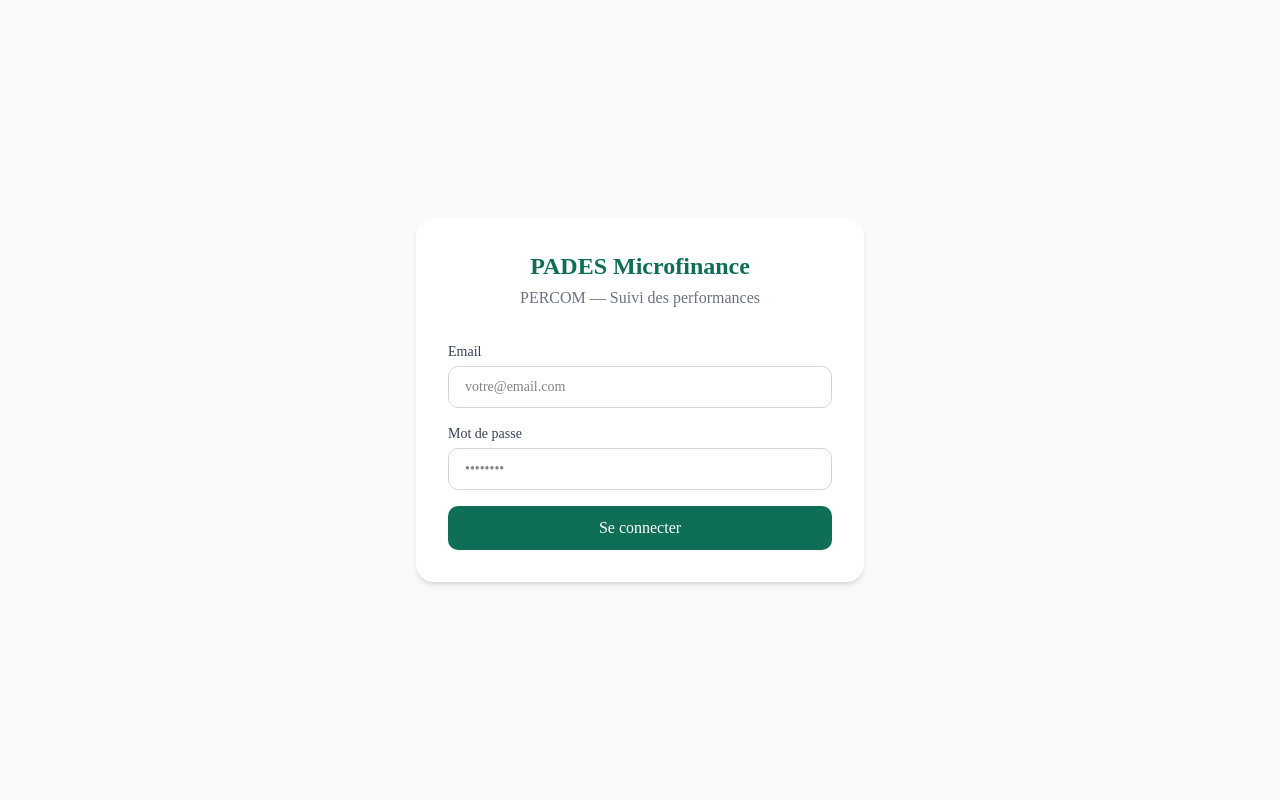
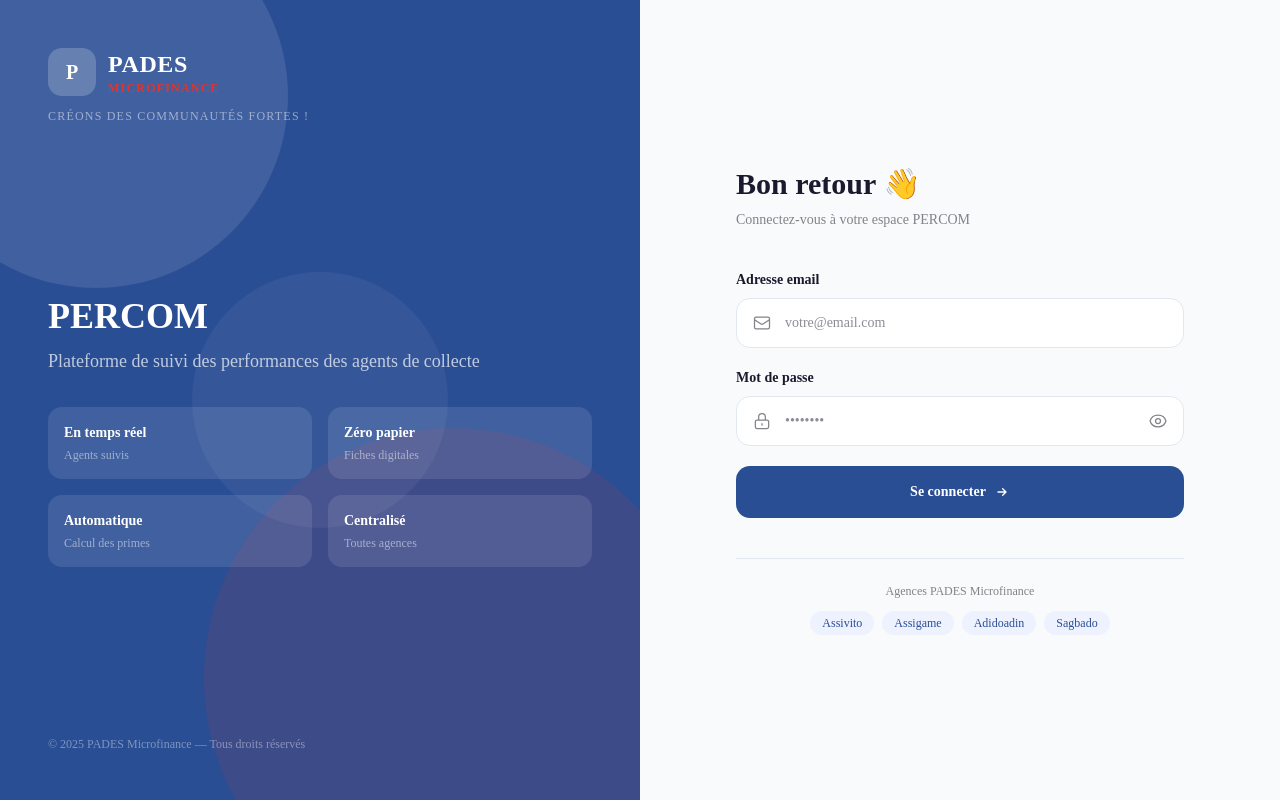
Before and after one commit to Magloire0758/PERCOM, a Next.js app: page /login in a window 1280 px wide. Built offline with nearby package versions, Linux system fonts and the light colour scheme; no server answers.

Commit message:
feat: page de connexion aux couleurs PADES

```diff
--- a/app/login/page.tsx
+++ b/app/login/page.tsx
@@ -10,6 +10,7 @@ export default function LoginPage() {
   const [password, setPassword] = useState('')
   const [loading, setLoading] = useState(false)
   const [error, setError] = useState('')
+  const [showPassword, setShowPassword] = useState(false)
 
   async function handleLogin(e: React.FormEvent) {
     e.preventDefault()
@@ -27,17 +28,12 @@ export default function LoginPage() {
       return
     }
 
-    // Récupérer le rôle de l'agent connecté
-    const { data: agent, error: agentError } = await supabase
+    const { data: agent } = await supabase
       .from('agents')
       .select('role')
       .eq('user_id', data.user.id)
       .single()
 
-  console.log('Agent trouvé:', agent)
-  console.log('Erreur:', agentError)
-
-    // Rediriger selon le rôle
     if (agent?.role === 'dg') router.push('/dashboard/dg')
     else if (agent?.role === 'responsable') router.push('/dashboard/responsable')
     else if (agent?.role === 'chef') router.push('/dashboard/chef')
@@ -45,58 +41,263 @@ export default function LoginPage() {
   }
 
   return (
-    <div className="min-h-screen flex items-center justify-center bg-gray-50">
-      <div className="bg-white p-8 rounded-2xl shadow-md w-full max-w-md">
+    <div className="min-h-screen flex" style={{ fontFamily: 'var(--font-open-sans)' }}>
 
-        {/* Logo / Titre */}
-        <div className="text-center mb-8">
-          <h1 className="text-2xl font-bold text-[#0F6E56]">PADES Microfinance</h1>
-          <p className="text-gray-500 mt-1">PERCOM — Suivi des performances</p>
+      {/* ── Panneau gauche — Branding ── */}
+      <div
+        className="hidden lg:flex lg:w-1/2 flex-col justify-between p-12 relative overflow-hidden"
+        style={{ backgroundColor: '#2A4E94' }}
+      >
+        {/* Cercles décoratifs */}
+        <div
+          className="absolute -top-24 -left-24 w-96 h-96 rounded-full opacity-10"
+          style={{ backgroundColor: '#FFFFFF' }}
+        />
+        <div
+          className="absolute -bottom-32 -right-16 w-[500px] h-[500px] rounded-full opacity-10"
+          style={{ backgroundColor: '#E4322C' }}
+        />
+        <div
+          className="absolute top-1/2 left-1/2 -translate-x-1/2 -translate-y-1/2 w-64 h-64 rounded-full opacity-5"
+          style={{ backgroundColor: '#FFFFFF' }}
+        />
+
+        {/* Logo */}
+        <div className="relative z-10">
+          <div className="flex items-center gap-3">
+            <div
+              className="w-12 h-12 rounded-xl flex items-center justify-center text-white font-bold text-xl"
+              style={{ backgroundColor: 'rgba(255,255,255,0.2)' }}
+            >
+              P
+            </div>
+            <div>
+              <div className="text-white font-bold text-2xl tracking-wide">PADES</div>
+              <div className="text-xs tracking-widest" style={{ color: '#E4322C', fontWeight: 600 }}>
+                MICROFINANCE
+              </div>
+            </div>
+          </div>
+          <div className="mt-3 text-xs tracking-widest" style={{ color: 'rgba(255,255,255,0.5)' }}>
+            CRÉONS DES COMMUNAUTÉS FORTES !
+          </div>
+        </div>
+
+        {/* Contenu central */}
+        <div className="relative z-10 space-y-8">
+          <div>
+            <h1 className="text-4xl font-bold text-white leading-tight">
+              PERCOM
+            </h1>
+            <p className="text-lg mt-2" style={{ color: 'rgba(255,255,255,0.7)' }}>
+              Plateforme de suivi des performances des agents de collecte
+            </p>
+          </div>
+
+          {/* Stats */}
+          <div className="grid grid-cols-2 gap-4">
+            {[
+              { label: 'Agents suivis', value: 'En temps réel' },
+              { label: 'Fiches digitales', value: 'Zéro papier' },
+              { label: 'Calcul des primes', value: 'Automatique' },
+              { label: 'Toutes agences', value: 'Centralisé' },
+            ].map((item) => (
+              <div
+                key={item.label}
+                className="rounded-xl p-4"
+                style={{ backgroundColor: 'rgba(255,255,255,0.1)' }}
+              >
+                <div className="text-white font-semibold text-sm">{item.value}</div>
+                <div className="text-xs mt-1" style={{ color: 'rgba(255,255,255,0.5)' }}>
+                  {item.label}
+                </div>
+              </div>
+            ))}
+          </div>
+        </div>
+
+        {/* Footer gauche */}
+        <div className="relative z-10">
+          <p className="text-xs" style={{ color: 'rgba(255,255,255,0.4)' }}>
+            © 2025 PADES Microfinance — Tous droits réservés
+          </p>
+        </div>
+      </div>
+
+      {/* ── Panneau droit — Formulaire ── */}
+      <div className="w-full lg:w-1/2 flex items-center justify-center p-6 bg-gray-50">
+        <div className="w-full max-w-md">
+
+          {/* Logo mobile */}
+          <div className="lg:hidden flex items-center gap-3 mb-10">
+            <div
+              className="w-10 h-10 rounded-xl flex items-center justify-center text-white font-bold"
+              style={{ backgroundColor: '#2A4E94' }}
+            >
+              P
+            </div>
+            <div>
+              <div className="font-bold text-xl" style={{ color: '#2A4E94' }}>PADES</div>
+              <div className="text-xs font-semibold" style={{ color: '#E4322C' }}>
+                MICROFINANCE
+              </div>
+            </div>
+          </div>
+
+          {/* Header formulaire */}
+          <div className="mb-10">
+            <h2 className="text-3xl font-bold" style={{ color: '#1a1a2e' }}>
+              Bon retour 👋
+            </h2>
+            <p className="mt-2 text-sm" style={{ color: '#818387' }}>
+              Connectez-vous à votre espace PERCOM
+            </p>
           </div>
 
           {/* Formulaire */}
-        <form onSubmit={handleLogin} className="space-y-4">
+          <form onSubmit={handleLogin} className="space-y-5">
+
+            {/* Email */}
             <div>
-            <label className="block text-sm font-medium text-gray-700 mb-1">
-              Email
+              <label
+                className="block text-sm font-semibold mb-2"
+                style={{ color: '#1a1a2e' }}
+              >
+                Adresse email
               </label>
+              <div className="relative">
+                <div className="absolute inset-y-0 left-0 pl-4 flex items-center pointer-events-none">
+                  <svg className="w-5 h-5" style={{ color: '#818387' }} fill="none" stroke="currentColor" viewBox="0 0 24 24">
+                    <path strokeLinecap="round" strokeLinejoin="round" strokeWidth={1.5} d="M3 8l7.89 5.26a2 2 0 002.22 0L21 8M5 19h14a2 2 0 002-2V7a2 2 0 00-2-2H5a2 2 0 00-2 2v10a2 2 0 002 2z" />
+                  </svg>
+                </div>
                 <input
                   type="email"
                   value={email}
                   onChange={(e) => setEmail(e.target.value)}
-              className="w-full border border-gray-300 rounded-lg px-4 py-2.5 text-sm focus:outline-none focus:ring-2 focus:ring-[#0F6E56]"
+                  className="w-full pl-12 pr-4 py-3.5 rounded-xl border bg-white text-sm transition-all outline-none"
+                  style={{
+                    borderColor: '#e2e8f0',
+                    color: '#1a1a2e',
+                  }}
+                  onFocus={(e) => e.target.style.borderColor = '#2A4E94'}
+                  onBlur={(e) => e.target.style.borderColor = '#e2e8f0'}
                   placeholder="votre@email.com"
                   required
                 />
               </div>
+            </div>
 
+            {/* Mot de passe */}
             <div>
-            <label className="block text-sm font-medium text-gray-700 mb-1">
+              <label
+                className="block text-sm font-semibold mb-2"
+                style={{ color: '#1a1a2e' }}
+              >
                 Mot de passe
               </label>
+              <div className="relative">
+                <div className="absolute inset-y-0 left-0 pl-4 flex items-center pointer-events-none">
+                  <svg className="w-5 h-5" style={{ color: '#818387' }} fill="none" stroke="currentColor" viewBox="0 0 24 24">
+                    <path strokeLinecap="round" strokeLinejoin="round" strokeWidth={1.5} d="M12 15v2m-6 4h12a2 2 0 002-2v-6a2 2 0 00-2-2H6a2 2 0 00-2 2v6a2 2 0 002 2zm10-10V7a4 4 0 00-8 0v4h8z" />
+                  </svg>
+                </div>
                 <input
-              type="password"
+                  type={showPassword ? 'text' : 'password'}
                   value={password}
                   onChange={(e) => setPassword(e.target.value)}
-              className="w-full border border-gray-300 rounded-lg px-4 py-2.5 text-sm focus:outline-none focus:ring-2 focus:ring-[#0F6E56]"
+                  className="w-full pl-12 pr-12 py-3.5 rounded-xl border bg-white text-sm transition-all outline-none"
+                  style={{
+                    borderColor: '#e2e8f0',
+                    color: '#1a1a2e',
+                  }}
+                  onFocus={(e) => e.target.style.borderColor = '#2A4E94'}
+                  onBlur={(e) => e.target.style.borderColor = '#e2e8f0'}
                   placeholder="••••••••"
                   required
                 />
+                <button
+                  type="button"
+                  onClick={() => setShowPassword(!showPassword)}
+                  className="absolute inset-y-0 right-0 pr-4 flex items-center"
+                >
+                  {showPassword ? (
+                    <svg className="w-5 h-5" style={{ color: '#818387' }} fill="none" stroke="currentColor" viewBox="0 0 24 24">
+                      <path strokeLinecap="round" strokeLinejoin="round" strokeWidth={1.5} d="M13.875 18.825A10.05 10.05 0 0112 19c-4.478 0-8.268-2.943-9.543-7a9.97 9.97 0 011.563-3.029m5.858.908a3 3 0 114.243 4.243M9.878 9.878l4.242 4.242M9.88 9.88l-3.29-3.29m7.532 7.532l3.29 3.29M3 3l3.59 3.59m0 0A9.953 9.953 0 0112 5c4.478 0 8.268 2.943 9.543 7a10.025 10.025 0 01-4.132 4.411m0 0L21 21" />
+                    </svg>
+                  ) : (
+                    <svg className="w-5 h-5" style={{ color: '#818387' }} fill="none" stroke="currentColor" viewBox="0 0 24 24">
+                      <path strokeLinecap="round" strokeLinejoin="round" strokeWidth={1.5} d="M15 12a3 3 0 11-6 0 3 3 0 016 0z" />
+                      <path strokeLinecap="round" strokeLinejoin="round" strokeWidth={1.5} d="M2.458 12C3.732 7.943 7.523 5 12 5c4.478 0 8.268 2.943 9.542 7-1.274 4.057-5.064 7-9.542 7-4.477 0-8.268-2.943-9.542-7z" />
+                    </svg>
+                  )}
+                </button>
+              </div>
             </div>
 
+            {/* Erreur */}
             {error && (
-            <p className="text-red-500 text-sm text-center">{error}</p>
+              <div
+                className="flex items-center gap-3 p-4 rounded-xl text-sm"
+                style={{ backgroundColor: '#FEE2E2', color: '#991B1B' }}
+              >
+                <svg className="w-5 h-5 flex-shrink-0" fill="currentColor" viewBox="0 0 20 20">
+                  <path fillRule="evenodd" d="M10 18a8 8 0 100-16 8 8 0 000 16zM8.707 7.293a1 1 0 00-1.414 1.414L8.586 10l-1.293 1.293a1 1 0 101.414 1.414L10 11.414l1.293 1.293a1 1 0 001.414-1.414L11.414 10l1.293-1.293a1 1 0 00-1.414-1.414L10 8.586 8.707 7.293z" clipRule="evenodd" />
+                </svg>
+                {error}
+              </div>
             )}
 
+            {/* Bouton */}
             <button
               type="submit"
               disabled={loading}
-            className="w-full bg-[#0F6E56] text-white py-2.5 rounded-lg font-medium hover:bg-[#085041] transition disabled:opacity-50"
+              className="w-full py-4 rounded-xl text-white font-semibold text-sm transition-all duration-200 flex items-center justify-center gap-2 mt-2"
+              style={{
+                backgroundColor: loading ? '#818387' : '#2A4E94',
+                cursor: loading ? 'not-allowed' : 'pointer',
+              }}
+              onMouseEnter={(e) => !loading && (e.currentTarget.style.backgroundColor = '#1e3a70')}
+              onMouseLeave={(e) => !loading && (e.currentTarget.style.backgroundColor = '#2A4E94')}
             >
-            {loading ? 'Connexion...' : 'Se connecter'}
+              {loading ? (
+                <>
+                  <svg className="animate-spin w-4 h-4" fill="none" viewBox="0 0 24 24">
+                    <circle className="opacity-25" cx="12" cy="12" r="10" stroke="currentColor" strokeWidth="4" />
+                    <path className="opacity-75" fill="currentColor" d="M4 12a8 8 0 018-8V0C5.373 0 0 5.373 0 12h4z" />
+                  </svg>
+                  Connexion en cours...
+                </>
+              ) : (
+                <>
+                  Se connecter
+                  <svg className="w-4 h-4" fill="none" stroke="currentColor" viewBox="0 0 24 24">
+                    <path strokeLinecap="round" strokeLinejoin="round" strokeWidth={2} d="M13 7l5 5m0 0l-5 5m5-5H6" />
+                  </svg>
+                </>
+              )}
             </button>
           </form>
 
+          {/* Agences */}
+          <div className="mt-10 pt-6 border-t" style={{ borderColor: '#e2e8f0' }}>
+            <p className="text-xs text-center mb-3" style={{ color: '#818387' }}>
+              Agences PADES Microfinance
+            </p>
+            <div className="flex flex-wrap justify-center gap-2">
+              {['Assivito', 'Assigame', 'Adidoadin', 'Sagbado'].map((agence) => (
+                <span
+                  key={agence}
+                  className="text-xs px-3 py-1 rounded-full font-medium"
+                  style={{ backgroundColor: '#EEF2FF', color: '#2A4E94' }}
+                >
+                  {agence}
+                </span>
+              ))}
+            </div>
+          </div>
+
+        </div>
       </div>
     </div>
   )
```
Lines whose indentation alone changed are shown as unchanged.
